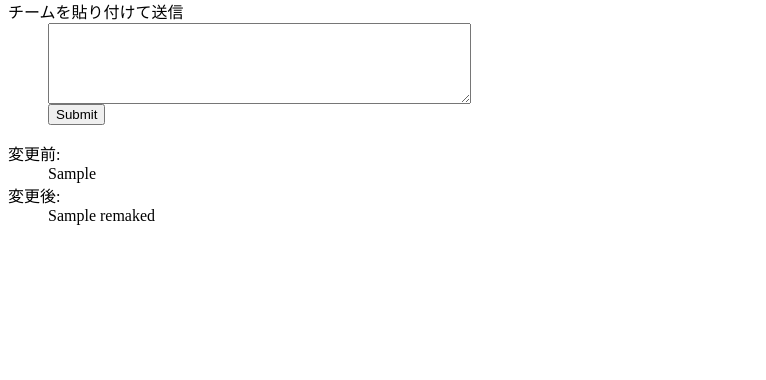
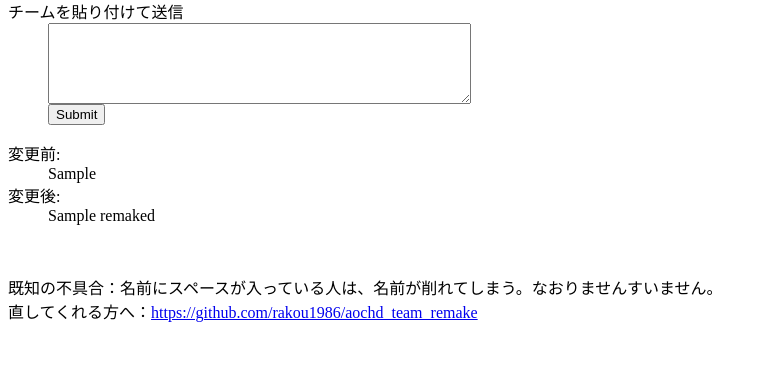
Before and after one commit to rakou1986/aochd_team_remake, a Flask app: template templates/team_remake.html in a window 1280 px wide. Shown: the part 116-496 px from the top of the page, without its empty margins (0-766 px from the left). Run offline with Flask 2, Linux system fonts and the light colour scheme; the template is opened without the code that fills it: most values are stand-ins (such as "Sample title", 1, 10 or a date in 2020).

Commit message:
言い訳を追加

```diff
--- a/templates/team_remake.html
+++ b/templates/team_remake.html
@@ -19,4 +19,6 @@
 
   </dl>
   {% endif %}
+  <br>
+  <p>既知の不具合：名前にスペースが入っている人は、名前が削れてしまう。なおりませんすいません。<br>直してくれる方へ：<a href="https://github.com/rakou1986/aochd_team_remake">https://github.com/rakou1986/aochd_team_remake</a></p>
 </html>
```
